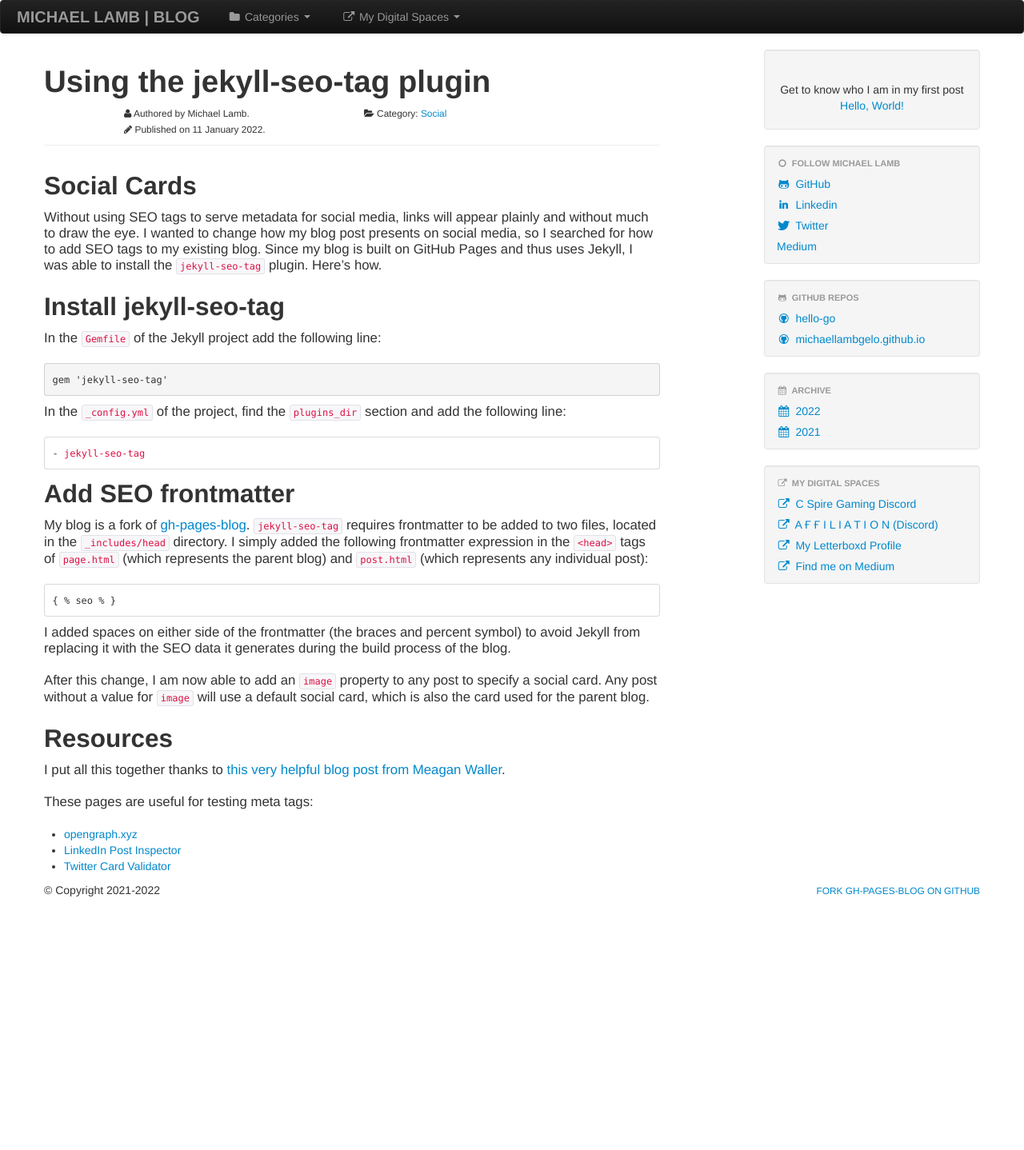
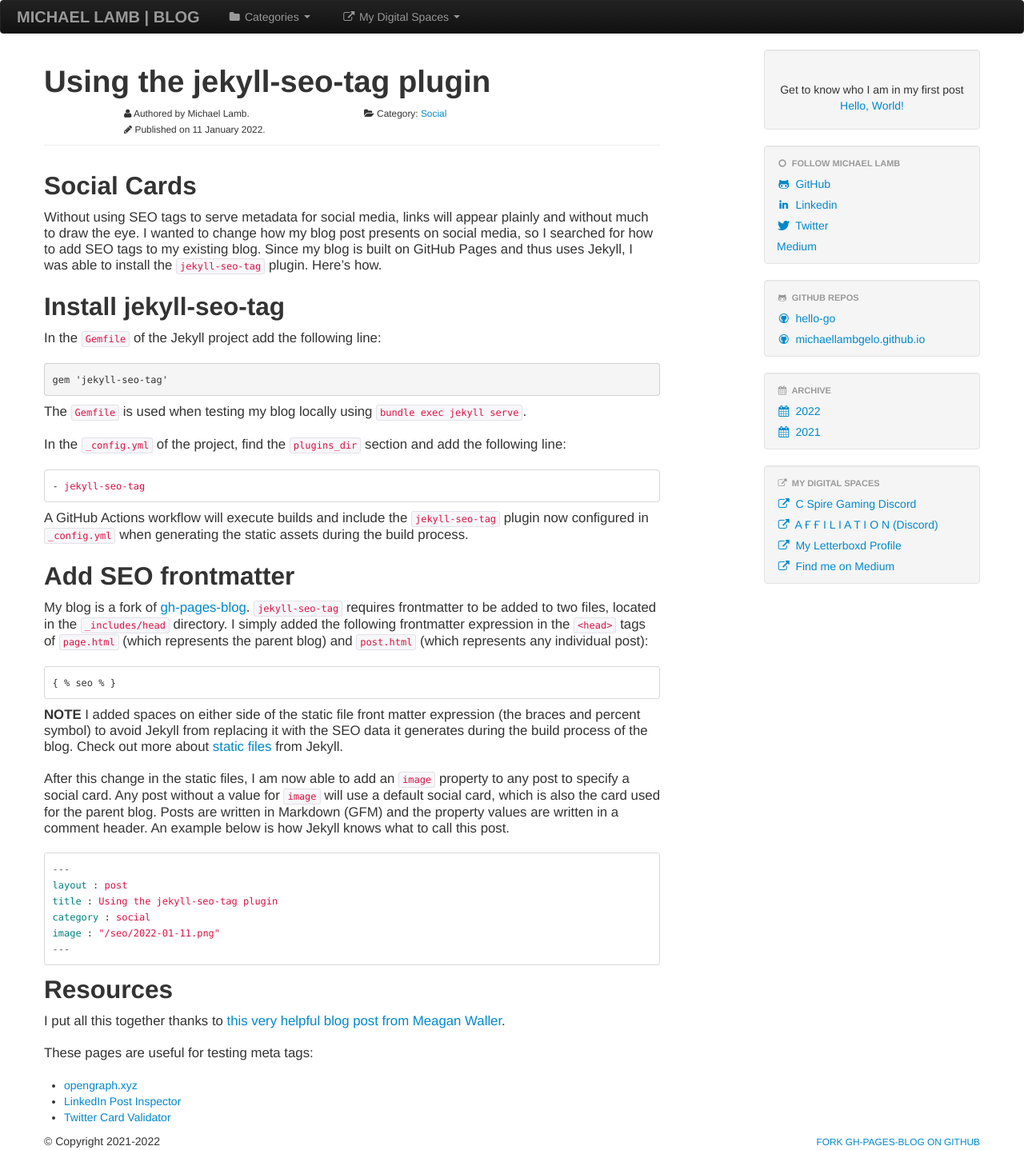
Before and after one commit to michaellambgelo/michaellambgelo.github.io, a Jekyll site: the page built from _posts/2022-01-11-seo-cards.md, in a window 1280 px wide. Shown: the whole page at 80% size. Built offline with Jekyll 4.4.1, drawn with Linux system fonts in a browser that asks for light colours; before the commit the page ends 1124 px from its top, so only the background shows below that.

Commit message:
update 2022-01-11

````diff
--- a/_posts/2022-01-11-seo-cards.md
+++ b/_posts/2022-01-11-seo-cards.md
@@ -17,23 +17,36 @@ In the `Gemfile` of the Jekyll project add the following line:
 gem 'jekyll-seo-tag'
 ```
 
+The `Gemfile` is used when testing my blog locally using `bundle exec jekyll serve`.
+
 In the `_config.yml` of the project, find the `plugins_dir` section and add the following line:
 
 ```yml
 - jekyll-seo-tag
 ```
 
+A GitHub Actions workflow will execute builds and include the `jekyll-seo-tag` plugin now configured in `_config.yml` when generating the static assets during the build process.
+
 ## Add SEO frontmatter
 
 My blog is a fork of [gh-pages-blog](https://github.com/thedereck/gh-pages-blog). `jekyll-seo-tag` requires frontmatter to be added to two files, located in the `_includes/head` directory. I simply added the following frontmatter expression in the `<head>` tags of `page.html` (which represents the parent blog) and `post.html` (which represents any individual post):
 
-```
+```html
 { % seo % }
 ```
 
-I added spaces on either side of the frontmatter (the braces and percent symbol) to avoid Jekyll from replacing it with the SEO data it generates during the build process of the blog.
+__NOTE__ I added spaces on either side of the static file front matter expression (the braces and percent symbol) to avoid Jekyll from replacing it with the SEO data it generates during the build process of the blog. Check out more about [static files](https://jekyllrb.com/docs/static-files/) from Jekyll.
 
-After this change, I am now able to add an `image` property to any post to specify a social card. Any post without a value for `image` will use a default social card, which is also the card used for the parent blog.
+After this change in the static files, I am now able to add an `image` property to any post to specify a social card. Any post without a value for `image` will use a default social card, which is also the card used for the parent blog. Posts are written in Markdown (GFM) and the property values are written in a comment header. An example below is how Jekyll knows what to call this post.
+
+```md
+---
+layout : post
+title : Using the jekyll-seo-tag plugin
+category : social
+image : "/seo/2022-01-11.png"
+---
+```
 
 ## Resources
 
````
